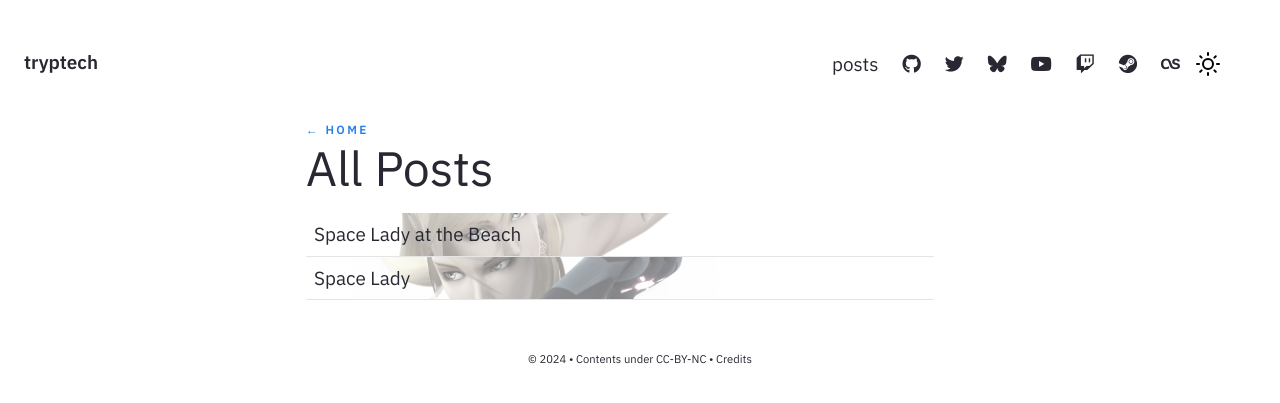
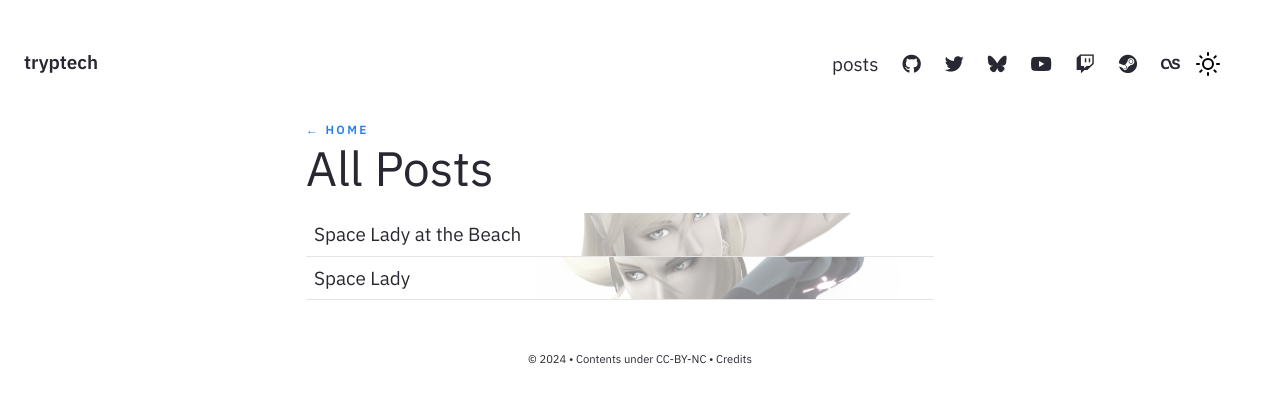
Before and after one commit to tryptech/tryptech.github.io, a Jekyll site: the page built from pages/posts.md, in a window 1280 px wide. Shown: the top 403 px of the page. Built offline with Jekyll 4.4.1, drawn with Linux system fonts in a browser that asks for light colours; nearby versions of some CDN libraries; comment, search, counter and statistics services are not loaded.

Commit message:
no message

```diff
--- a/assets/css/style.css
+++ b/assets/css/style.css
@@ -355,7 +355,7 @@ ul ul {
 }
 
 .list-feed a .post-banner {
-    background-position: 20% center;
+    background-position: 100% center;
     background-repeat: no-repeat;
     width: 100%;
     height: 100%;
@@ -367,7 +367,7 @@ ul ul {
     transition: all 0.2s cubic-bezier(0.16, 1, 0.3, 1),
     filter 0.2s linear,
     -webkit-filter 0.2s linear;
-    transform-origin: 20% 50%;
+    transform-origin: 80% 50%;
 }
 
 .list-feed a:hover .post-banner {
```
